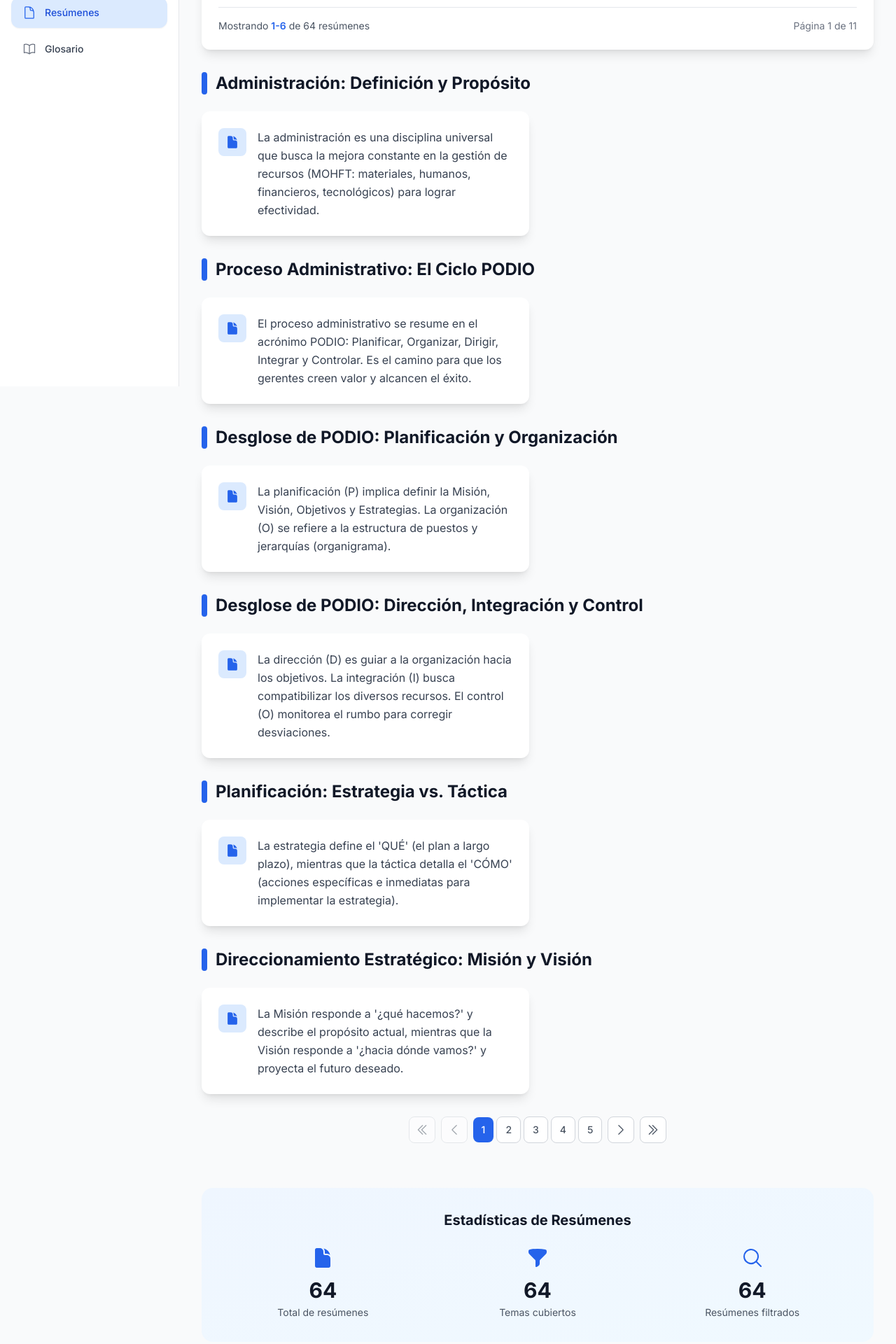
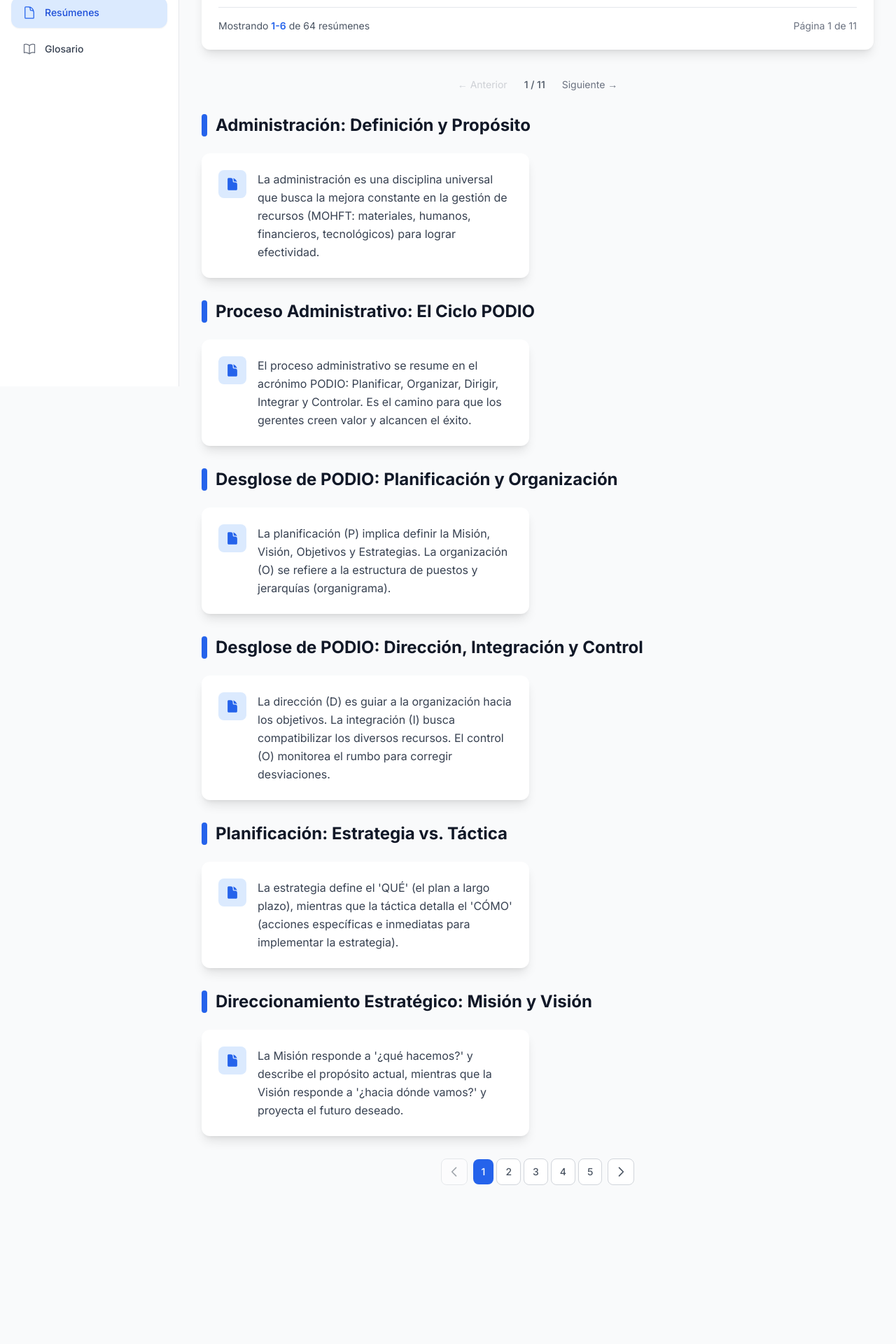
Before and after one commit to brahianf1/adr-web, a React (Vite) app: page /summaries in a window 1280 px wide. Shown: the part 248-2168 px from the top of the page at 70% size. After the commit the page ends 2005 px from the top, so only its background shows below. Built offline with nearby package versions, Linux system fonts and the light colour scheme.

Commit message:
feat: implement smooth pagination with scroll behavior and enhance UI for summaries display

```diff
--- a/src/pages/Summaries.jsx
+++ b/src/pages/Summaries.jsx
@@ -1,13 +1,8 @@
-import { useState, useEffect } from 'react'
+import { useState, useEffect, useRef } from 'react'
 import { motion } from 'framer-motion'
 import {
   HiDocument,
-  HiFunnel,
-  HiMagnifyingGlass,
-  HiChevronLeft,
-  HiChevronRight,
-  HiChevronDoubleLeft,
-  HiChevronDoubleRight
+  HiMagnifyingGlass
 } from 'react-icons/hi2'
 import { useDataStore } from '../store'
 import LoadingSpinner from '../components/LoadingSpinner'
@@ -22,8 +17,27 @@ const Summaries = () => {
   const [currentPage, setCurrentPage] = useState(1)
   const [itemsPerPage, setItemsPerPage] = useState(6)
 
+  // Ref for content area to scroll to
+  const contentRef = useRef(null)
+  const topPaginationRef = useRef(null)
+
   // Get unique topics
   const topics = [...new Set(summaries.map(summary => summary.topic))].sort()
+
+  // Professional page change handler with smooth scroll
+  const handlePageChange = (newPage, scrollToContent = false) => {
+    setCurrentPage(newPage)
+
+    // Scroll to top pagination when changing page from bottom pagination (professional UX)
+    if (scrollToContent && topPaginationRef.current) {
+      setTimeout(() => {
+        topPaginationRef.current.scrollIntoView({
+          behavior: 'smooth',
+          block: 'start'
+        })
+      }, 100) // Small delay to ensure content is updated
+    }
+  }
 
   // Filter summaries and reset pagination when filters change
   useEffect(() => {
@@ -166,6 +180,37 @@ const Summaries = () => {
           </div>
         </motion.div>
 
+        {/* Top Pagination - Minimal design for quick access */}
+        <div ref={topPaginationRef}>
+          {totalPages > 1 && (
+            <motion.div
+              initial={{ opacity: 0 }}
+              animate={{ opacity: 1 }}
+              className="flex items-center justify-center space-x-3 py-2 mb-6"
+            >
+              <button
+                onClick={() => handlePageChange(Math.max(currentPage - 1, 1))}
+                disabled={currentPage === 1}
+                className="text-sm text-gray-500 dark:text-gray-400 hover:text-primary-600 dark:hover:text-primary-400 disabled:opacity-30 disabled:cursor-not-allowed transition-colors"
+              >
+                ← Anterior
+              </button>
+
+              <span className="text-sm text-gray-600 dark:text-gray-400 font-medium px-3">
+                {currentPage} / {totalPages}
+              </span>
+
+              <button
+                onClick={() => handlePageChange(Math.min(currentPage + 1, totalPages))}
+                disabled={currentPage === totalPages}
+                className="text-sm text-gray-500 dark:text-gray-400 hover:text-primary-600 dark:hover:text-primary-400 disabled:opacity-30 disabled:cursor-not-allowed transition-colors"
+              >
+                Siguiente →
+              </button>
+            </motion.div>
+          )}
+        </div>
+
         {/* No Results */}
         {filteredSummaries.length === 0 && (
           <motion.div
@@ -196,15 +241,17 @@ const Summaries = () => {
         )}
 
         {/* Summaries by Topic */}
+        <div ref={contentRef}>
           {Object.keys(summariesByTopic).length > 0 && (
-          <div className="space-y-8">
+            <motion.div
+              key={currentPage} // Key change triggers smooth re-render
+              initial={{ opacity: 0, y: 10 }}
+              animate={{ opacity: 1, y: 0 }}
+              transition={{ duration: 0.3, ease: "easeOut" }}
+              className="space-y-8"
+            >
               {Object.entries(summariesByTopic).map(([topic, topicSummaries], topicIndex) => (
-              <motion.div
-                key={topic}
-                initial={{ opacity: 0, y: 20 }}
-                animate={{ opacity: 1, y: 0 }}
-                transition={{ delay: topicIndex * 0.1 }}
-              >
+                <div key={topic}>
                   {/* Topic Header */}
                   <div className="flex items-center space-x-3 mb-6">
                     <div className="w-2 h-8 bg-primary-600 rounded-full"></div>
@@ -215,14 +262,11 @@ const Summaries = () => {
                     </div>
                   </div>
 
-                {/* Summaries Grid */}
+                  {/* Summaries Grid - Simplified animation */}
                   <div className="grid grid-cols-1 lg:grid-cols-2 gap-6">
                     {topicSummaries.map((summary, index) => (
-                    <motion.div
+                      <div
                         key={summary.id}
-                      initial={{ opacity: 0, scale: 0.95 }}
-                      animate={{ opacity: 1, scale: 1 }}
-                      transition={{ delay: (topicIndex * 0.1) + (index * 0.05) }}
                         className="card group hover:shadow-xl transition-all duration-300"
                       >
                         <div className="flex items-start space-x-4">
@@ -247,37 +291,31 @@ const Summaries = () => {
                             </p>
                           </div>
                         </div>
-                    </motion.div>
+                      </div>
                     ))}
                   </div>
+                </div>
+              ))}
             </motion.div>
-            ))}
+          )}
         </div>
-        )}
 
-        {/* Pagination Controls */}
+        {/* Pagination Controls - Original design restored with professional scroll behavior */}
         {totalPages > 1 && (
           <motion.div
             initial={{ opacity: 0, y: 20 }}
             animate={{ opacity: 1, y: 0 }}
             className="flex items-center justify-center space-x-2 my-8"
           >
-            {/* First Page */}
+            {/* Previous Page */}
             <button
-              onClick={() => setCurrentPage(1)}
+              onClick={() => handlePageChange(currentPage - 1, true)}
               disabled={currentPage === 1}
               className="p-2 rounded-lg border border-gray-300 dark:border-gray-600 bg-white dark:bg-gray-800 text-gray-600 dark:text-gray-400 hover:bg-gray-50 dark:hover:bg-gray-700 disabled:opacity-50 disabled:cursor-not-allowed transition-colors"
             >
-              <HiChevronDoubleLeft className="w-5 h-5" />
-            </button>
-
-            {/* Previous Page */}
-            <button
-              onClick={() => setCurrentPage(currentPage - 1)}
-              disabled={currentPage === 1}
-              className="p-2 rounded-lg border border-gray-300 dark:border-gray-600 bg-white dark:bg-gray-800 text-gray-600 dark:text-gray-400 hover:bg-gray-50 dark:hover:bg-gray-700 disabled:opacity-50 disabled:cursor-not-allowed transition-colors"
-            >
-              <HiChevronLeft className="w-5 h-5" />
+              <svg className="w-5 h-5" fill="none" stroke="currentColor" viewBox="0 0 24 24">
+                <path strokeLinecap="round" strokeLinejoin="round" strokeWidth={2} d="M15 19l-7-7 7-7" />
+              </svg>
             </button>
 
             {/* Page Numbers */}
@@ -297,7 +335,7 @@ const Summaries = () => {
                 return (
                   <button
                     key={pageNumber}
-                    onClick={() => setCurrentPage(pageNumber)}
+                    onClick={() => handlePageChange(pageNumber, true)}
                     className={`px-3 py-2 rounded-lg text-sm font-medium transition-colors ${
                       currentPage === pageNumber
                         ? 'bg-primary-600 text-white'
@@ -312,68 +350,14 @@ const Summaries = () => {
 
             {/* Next Page */}
             <button
-              onClick={() => setCurrentPage(currentPage + 1)}
+              onClick={() => handlePageChange(currentPage + 1, true)}
               disabled={currentPage === totalPages}
               className="p-2 rounded-lg border border-gray-300 dark:border-gray-600 bg-white dark:bg-gray-800 text-gray-600 dark:text-gray-400 hover:bg-gray-50 dark:hover:bg-gray-700 disabled:opacity-50 disabled:cursor-not-allowed transition-colors"
             >
-              <HiChevronRight className="w-5 h-5" />
+              <svg className="w-5 h-5" fill="none" stroke="currentColor" viewBox="0 0 24 24">
+                <path strokeLinecap="round" strokeLinejoin="round" strokeWidth={2} d="M9 5l7 7-7 7" />
+              </svg>
             </button>
-
-            {/* Last Page */}
-            <button
-              onClick={() => setCurrentPage(totalPages)}
-              disabled={currentPage === totalPages}
-              className="p-2 rounded-lg border border-gray-300 dark:border-gray-600 bg-white dark:bg-gray-800 text-gray-600 dark:text-gray-400 hover:bg-gray-50 dark:hover:bg-gray-700 disabled:opacity-50 disabled:cursor-not-allowed transition-colors"
-            >
-              <HiChevronDoubleRight className="w-5 h-5" />
-            </button>
-          </motion.div>
-        )}
-
-        {/* Summary Stats */}
-        {filteredSummaries.length > 0 && (
-          <motion.div
-            initial={{ opacity: 0, y: 20 }}
-            animate={{ opacity: 1, y: 0 }}
-            transition={{ delay: 0.5 }}
-            className="mt-16 bg-gradient-to-br from-primary-50 to-secondary-50 dark:from-primary-900/10 dark:to-secondary-900/10 rounded-2xl p-8"
-          >
-            <h3 className="text-xl font-bold text-gray-900 dark:text-white mb-6 text-center">
-              Estadísticas de Resúmenes
-            </h3>
-
-            <div className="grid grid-cols-1 sm:grid-cols-3 gap-6">
-              {[
-                {
-                  label: 'Total de resúmenes',
-                  value: summaries.length,
-                  icon: HiDocument
-                },
-                {
-                  label: 'Temas cubiertos',
-                  value: topics.length,
-                  icon: HiFunnel
-                },
-                {
-                  label: 'Resúmenes filtrados',
-                  value: filteredSummaries.length,
-                  icon: HiMagnifyingGlass
-                }
-              ].map((stat, index) => {
-                const Icon = stat.icon
-                return (
-                  <div key={stat.label} className="text-center">
-                    <Icon className="w-8 h-8 text-primary-600 dark:text-primary-400 mx-auto mb-3" />
-                    <div className="text-3xl font-bold text-gray-900 dark:text-white mb-1">
-                      {stat.value}
-                    </div>
-                    <div className="text-sm text-gray-600 dark:text-gray-400">
-                      {stat.label}
-                    </div>
-                  </div>
-                )
-              })}
-            </div>
           </motion.div>
         )}
       </div>
```
Lines whose indentation alone changed are shown as unchanged.
